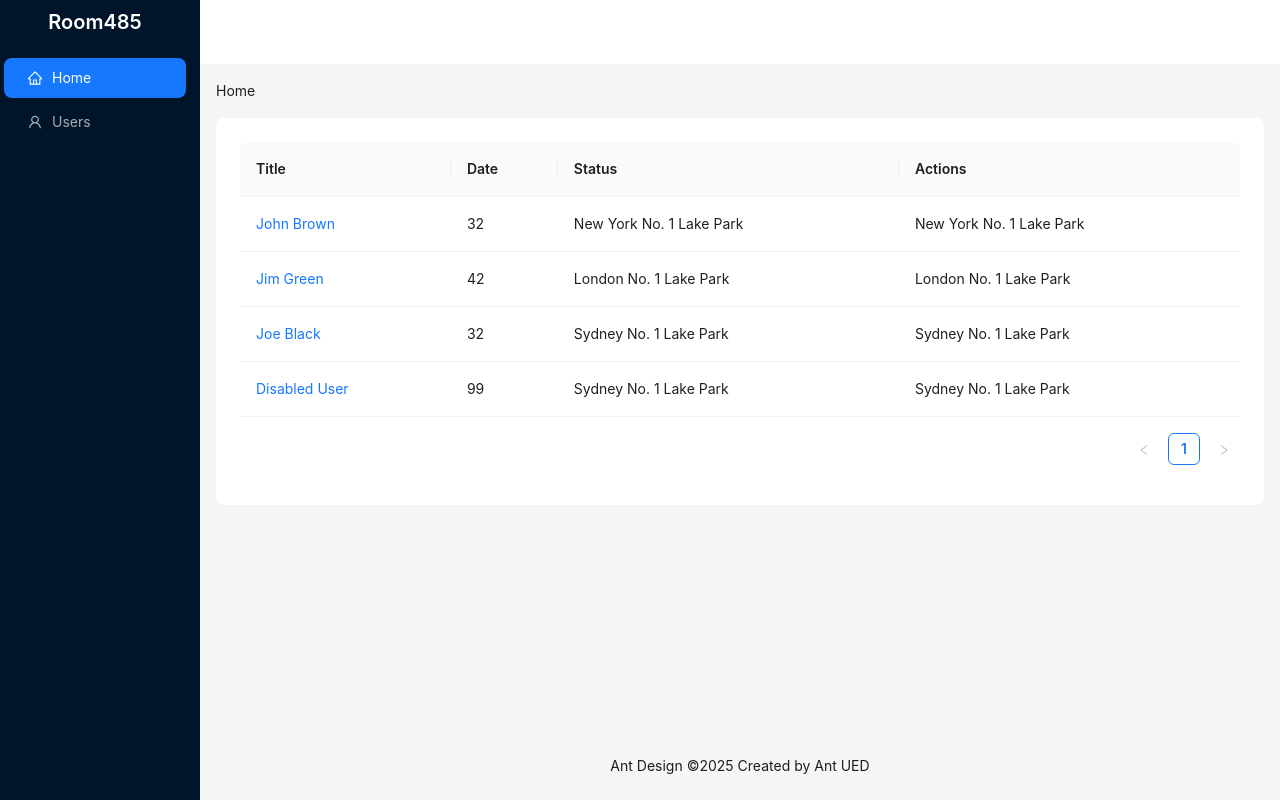
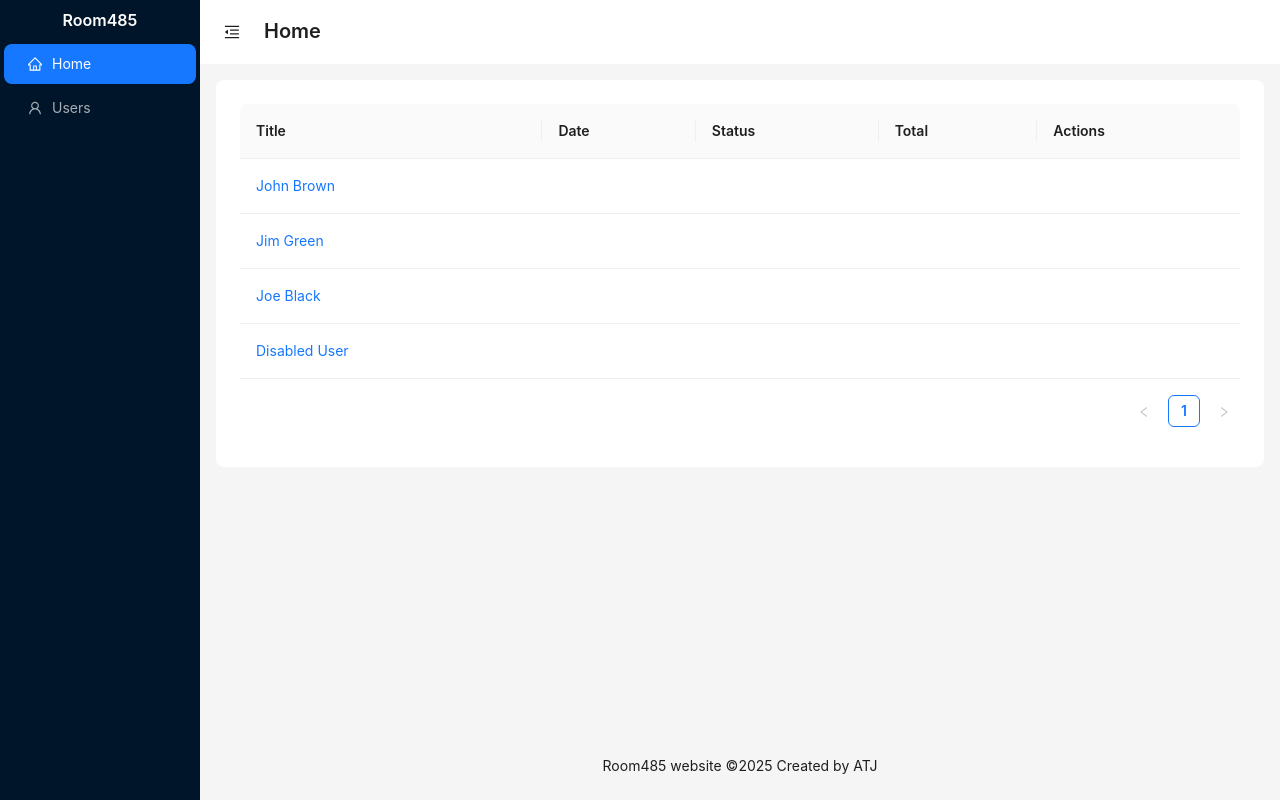
Before and after one commit to tamamiwakimura/Room485, a Next.js app: page / in a window 1280 px wide. Built offline with nearby package versions, Linux system fonts and the light colour scheme.

Commit message:
create home

```diff
--- a/app/page.tsx
+++ b/app/page.tsx
@@ -5,11 +5,13 @@ import {
   DesktopOutlined,
   FileOutlined,
   HomeOutlined,
+  MenuFoldOutlined,
+  MenuUnfoldOutlined,
   TeamOutlined,
   UserOutlined,
 } from "@ant-design/icons";
 import type { MenuProps } from "antd";
-import { Breadcrumb, Layout, Menu, Table, theme, Typography } from "antd";
+import { Breadcrumb, Button, Layout, Menu, Table, theme, Typography } from "antd";
 const { Title } = Typography;
 const { Header, Content, Footer, Sider } = Layout;
 
@@ -39,8 +41,6 @@ import type { TableColumnsType, TableProps } from "antd";
 interface DataType {
   key: React.Key;
   name: string;
-  age: number;
-  address: string;
 }
 
 const columns: TableColumnsType<DataType> = [
@@ -51,42 +51,38 @@ const columns: TableColumnsType<DataType> = [
   },
   {
     title: "Date",
-    dataIndex: "age",
+    dataIndex: "date",
   },
   {
     title: "Status",
-    dataIndex: "address",
+    dataIndex: "status",
+  },
+  {
+    title: "Total",
+    dataIndex: "total",
   },
   {
     title: "Actions",
-    dataIndex: "address",
+    dataIndex: "actions",
   },
 ];
 
 const data: DataType[] = [
   {
     key: "1",
-    name: "John Brown",
-    age: 32,
-    address: "New York No. 1 Lake Park",
+    name: "John Brown"
   },
   {
     key: "2",
-    name: "Jim Green",
-    age: 42,
-    address: "London No. 1 Lake Park",
+    name: "Jim Green"
   },
   {
     key: "3",
     name: "Joe Black",
-    age: 32,
-    address: "Sydney No. 1 Lake Park",
   },
   {
     key: "4",
-    name: "Disabled User",
-    age: 99,
-    address: "Sydney No. 1 Lake Park",
+    name: "Disabled User"
   },
 ];
 
@@ -98,35 +94,41 @@ export default function Home() {
 
   return (
     <Layout style={{ minHeight: "100vh" }}>
-      <Sider
-        style={{
-          overflow: "auto",
-          height: "100vh",
-          position: "sticky",
-          insetInlineStart: 0,
-          top: 0,
-          bottom: 0,
-          scrollbarWidth: "thin",
-          scrollbarGutter: "stable",
-        }}
-      >
-        <div style={{ padding: '8px'}}>
-          <Title level={4} style={{ color: "#fff", textAlign: "center"}}>Room485</Title>
-        </div>
+      <Sider trigger={null} collapsible collapsed={collapsed}>
+        <Title level={5} style={{ textAlign: "center", paddingTop: "8px", color: "#fff" }}>Room485</Title>
         <Menu
           theme="dark"
-          defaultSelectedKeys={["1"]}
           mode="inline"
-          items={items}
+          defaultSelectedKeys={['1']}
+          items={[
+            {
+              key: '1',
+              icon: <HomeOutlined/>,
+              label: 'Home',
+            },
+            {
+              key: '2',
+              icon: <UserOutlined />,
+              label: 'Users',
+            },
+          ]}
         />
       </Sider>
       <Layout>
-        <Header style={{ padding: 0, background: colorBgContainer }} />
-        <Content style={{ margin: "0 16px" }}>
-          <Breadcrumb
-            style={{ margin: "16px 0" }}
-            items={[{ title: "Home" }]}
+        <Header style={{ padding: 0, background: colorBgContainer, display: "flex", alignItems: "center" }}>
+          <Button
+            type="text"
+            icon={collapsed ? <MenuUnfoldOutlined /> : <MenuFoldOutlined />}
+            onClick={() => setCollapsed(!collapsed)}
+            style={{
+              fontSize: '16px',
+              width: 64,
+              height: 64,
+            }}
           />
+          <Title level={4} style={{ paddingTop: 8 }}>Home</Title>
+        </Header>
+        <Content style={{ padding: "16px" }}>
           <div
             style={{
               padding: 24,
@@ -139,7 +141,7 @@ export default function Home() {
           </div>
         </Content>
         <Footer style={{ textAlign: "center" }}>
-          Ant Design ©{new Date().getFullYear()} Created by Ant UED
+          Room485 website ©{new Date().getFullYear()} Created by ATJ
         </Footer>
       </Layout>
     </Layout>
```
